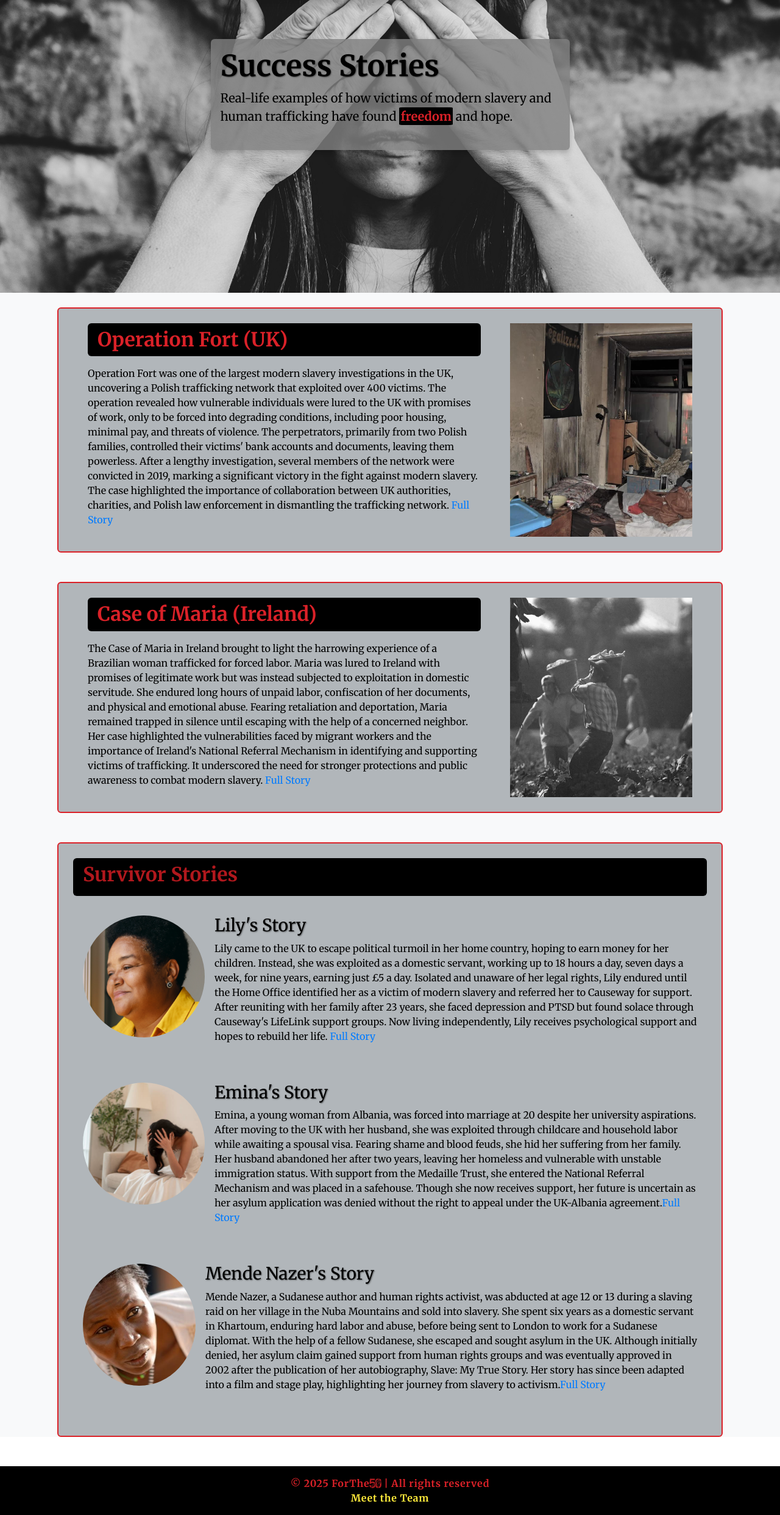
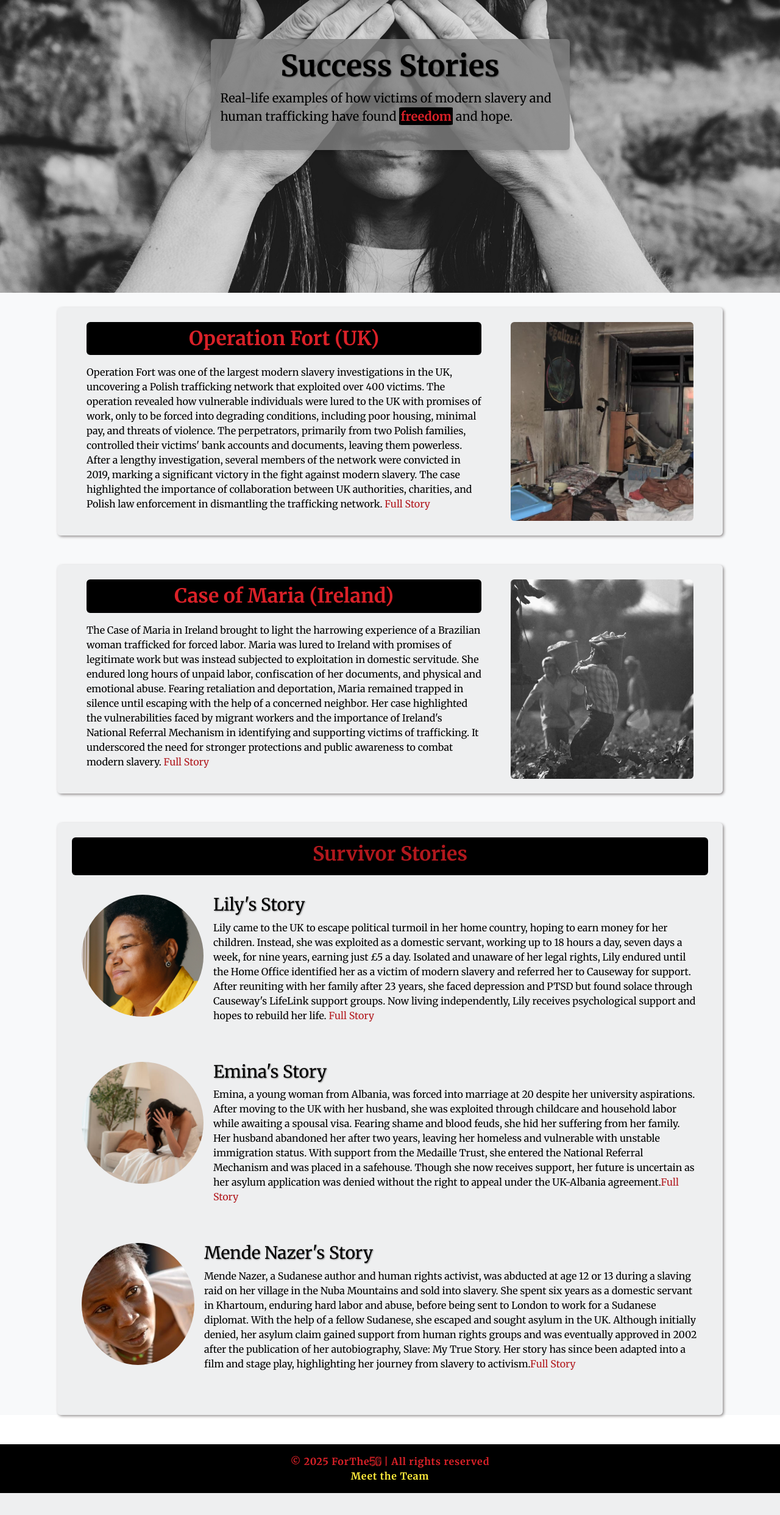
Before and after one commit to surfdemon/ForThe50, a Django app: page /stories/ in a window 1280 px wide. Shown: the part 82-2566 px from the top of the page at 61% size. After the commit the page ends 2530 px from the top, so only its background shows below. Run offline with Django 4.2, Linux system fonts and the light colour scheme; some libraries are stand-ins or nearby versions.

Commit message:
style: change all links to dark red, delete double css styling, change card bg color and shadow, remoe border

```diff
--- a/backend/settings.py
+++ b/backend/settings.py
@@ -144,6 +144,7 @@ STATICFILES_DIRS = [
     os.path.join(BASE_DIR, "backend", "static"),
 ]
 STATIC_ROOT = os.path.join(BASE_DIR, "staticfiles")
+STATICFILES_STORAGE = 'whitenoise.storage.CompressedManifestStaticFilesStorage'
 
 
 # Default primary key field type
--- a/backend/static/css/style.css
+++ b/backend/static/css/style.css
@@ -56,6 +56,14 @@ h3 {
   padding-bottom: 50px;
 }
 
+.link {
+  color: var(--dark-red);
+}
+
+.link:hover {
+  font-weight: 700;
+}
+
 /* ---------------- Navbar Styles ---------------- */
 .navbar {
   background-color: var(--black);
@@ -76,126 +84,6 @@ h3 {
 
 .navbar .nav-link.active {
   color: var(--yellow);
-}
-
-/* ------------------ Translator Styles ------------------ */
-.translator-widget {
-  padding: 2.2rem 0;
-}
-
-#ytWidget {
-  position: absolute;
-  right: 10px;
-  top: 90px;
-  width: auto;
-  z-index: 1000;
-}
-
-/* ------------------ Home Page Styles ------------------ */
-
-.background-image1 {
-  background-image: url("/static/assets/child.svg");
-  background-size: cover;
-  background-position: center 10%;
-  background-repeat: no-repeat;
-  background-attachment: fixed;
-  height: 100vh;
-}
-
-.background-image2 {
-  background-image: url("/static/assets/Every-human-has-rights.jpg");
-  background-size: cover;
-  background-position: center 0%;
-  background-repeat: no-repeat;
-  background-attachment: fixed;
-  height: 70vh;
-}
-
-.background-image3 {
-  background-image: url("/static/assets/Blind-girl.jpg");
-  background-size: cover;
-  background-position: center 40%;
-  background-repeat: no-repeat;
-  background-attachment: fixed;
-  height: 70vh;
-}
-
-.semi-opaque-grey {
-  background-color: rgba(128, 128, 128, 0.8);
-  border-radius: 10px;
-  padding: 20px;
-  box-shadow: 0 4px 8px rgba(0, 0, 0, 0.2);
-}
-
-.back1 {
-  background-color: #f8f9fa;
-}
-
-.story {
-  display: flex;
-  gap: 1rem;
-  padding: 1rem;
-  margin-bottom: 1rem;
-}
-
-.profile-image {
-  width: 200px;
-  height: 200px;
-  border-radius: 50%;
-  object-fit: cover;
-}
-.image-story {
-  width: 100%;
-  height: 100%;
-}
-
-.external-link {
-  color: #007bff;
-  text-decoration: none;
-}
-
-.profile-image1 {
-  width: 100px;
-  height: 100px;
-}
-
-.external-link:hover {
-  text-decoration: underline;
-}
-
-.styled-table {
-  border-collapse: collapse;
-  margin: 25px 0;
-  font-size: 0.9em;
-  font-family: sans-serif;
-  min-width: 400px;
-  box-shadow: 0 0 20px rgba(0, 0, 0, 0.15);
-  width: 100%;
-}
-
-.styled-table thead tr {
-  font-size: larger;
-  background-color: var(--black);
-  color: var(--red);
-  text-align: left;
-}
-
-.styled-table th,
-.styled-table td {
-  padding: 12px 15px;
-}
-
-.styled-table tbody tr {
-  border-bottom: 1px solid #dddddd;
-}
-
-.styled-table tbody tr:nth-of-type(even) {
-  background-color: #f3f3f3;
-}
-
-.styled-table tbody tr:last-of-type {
-  background-color: var(--black);
-  border-bottom: 2px solid var(--black);
 }
 
 /* ---------------- Statistics Page Styles ---------------- */
@@ -425,7 +313,7 @@ body.report-page .footer {
 
 /* ------------------ Page Styles ------------------ */
 .background-image1 {
-  background-image: url("/static/assets/Industrial-fence.jpg");
+  background-image: url("/static/assets/child.svg");
   background-size: cover;
   background-position: center 10%;
   background-repeat: no-repeat;
@@ -462,7 +350,6 @@ body.report-page .footer {
   height: 60vh;
 }
 
-
 .background-image5 {
   background-image: url("/static/assets/gettyimages-163206271-612x612.jpg");
   background-size: cover;
@@ -473,28 +360,89 @@ body.report-page .footer {
 
 }
 
-.semi-opaque-grey {
-  background-color: rgba(128, 128, 128, 0.8); /* Less transparent grey */
-  border-radius: 10px; /* Rounded edges */
-  padding: 20px; /* Add spacing */
-  box-shadow: 0 4px 8px rgba(0, 0, 0, 0.2); /* Optional shadow */
-}
-
-.back1 {
-  background-color: #f8f9fa;
-}
-
 .red {
-  color: #da2128;
+  color: var(--red);
   background-color: #000000;
   border-radius: 5%;
   padding: 2px;
 }
 
+.semi-opaque-grey {
+  background-color: rgba(128, 128, 128, 0.8);
+  border-radius: 10px;
+  padding: 20px;
+  box-shadow: 0 4px 8px rgba(0, 0, 0, 0.2);
+}
+
 .story {
   display: flex;
   gap: 1rem;
+  padding: 1rem;
+  margin-bottom: 1rem;
 }
+
+.profile-image {
+  width: 200px;
+  height: 200px;
+  border-radius: 50%;
+  object-fit: cover;
+}
+
+.image-story {
+  width: 100%;
+  height: 100%;
+}
+
+.profile-image1 {
+  width: 100px;
+  height: 100px;
+}
+
+.external-link:hover {
+  text-decoration: underline;
+}
+
+.styled-table {
+  border-collapse: collapse;
+  margin: 25px 0;
+  font-size: 0.9em;
+  font-family: sans-serif;
+  min-width: 400px;
+  box-shadow: 0 0 20px rgba(0, 0, 0, 0.15);
+  width: 100%;
+}
+
+.styled-table thead tr {
+  font-size: larger;
+  background-color: var(--black);
+  color: var(--red);
+  text-align: left;
+}
+
+.styled-table th,
+.styled-table td {
+  padding: 12px 15px;
+}
+
+.styled-table tbody tr {
+  border-bottom: 1px solid #dddddd;
+}
+
+.styled-table tbody tr:nth-of-type(even) {
+  background-color: #f3f3f3;
+}
+
+.styled-table tbody tr:last-of-type {
+  background-color: var(--black);
+  border-bottom: 2px solid var(--black);
+}
+
+/* Team Page */
+.team-social-links i {
+  color: var(--dark-red);
+  font-size: 1.8rem;
+}
+
 /* ---------------- Footer Styles ---------------- */
 
  .footer {
@@ -524,10 +472,10 @@ img.footer-logo.pb-1 {
   color: var(--red);
 }
 
-.card1 {
-  background-color: #6c757d80;
-  border: 2px solid;
-  border-color: #da2128;
+.card1,
+.form-container {
+  background-color: #e5e6e780;
+  box-shadow: 2px 2px 4px #625c5ca8;
 }
 
 .back1 {
@@ -586,16 +534,11 @@ img.footer-logo.pb-1 {
   }
 }
 
-
-
 .card-custom {
-  background-color: #6c757d80;
-  border: 2px solid #dc3545;
-  border-radius: 5px;
+  background-color: #e5e6e780;
+  box-shadow: 2px 2px 4px #625c5ca8;
   padding: 1.5rem;
-  box-shadow: 0 4px 6px rgba(0, 0, 0, 0.1);
 }
-
 
 .card-custom .card-title {
   font-size: 1.5rem;
--- a/forthe50/templates/forthe50/index.html
+++ b/forthe50/templates/forthe50/index.html
@@ -6,12 +6,11 @@
 {% block content %}
 <!-- Header-->
 <header class="py-5 background-image1">
-
   <div class="container px-5 ">
     <div class="row gx-5 align-items-left justify-content-center">
       <div class="col-lg-8 col-xl-7 col-xxl-8">
         <div class="my-3 text-center text-xl-start semi-opaque-grey rounded p-3">
-          <h1 class="display-5 fw-bolder main-title-color mb-2">Combating Modern Slavery and Human Trafficking in the UK
+          <h1 class="display-5 fw-bolder text-center main-title-color mb-2">Combating Modern Slavery and Human Trafficking in the UK
             and Ireland</h1>
           <div class="d-none d-sm-block">
             <p class="lead fw-normal text-white-40 mb-4">
--- a/forthe50/templates/forthe50/report.html
+++ b/forthe50/templates/forthe50/report.html
@@ -12,7 +12,7 @@
   <h1 class="text-center">Be the Voice for the Voiceless</h1>
   <div class="row justify-content-center">
     <div class="col-12 col-md-10 col-lg-8">
-      <div class="form-container shadow rounded p-4 my-4">
+      <div class="form-container rounded p-4 my-4">
         <form method="POST" id="reportForm">
           <h2 class="text-center mt-2 formHeader">Report a Crime</h2>
           {% csrf_token %}
--- a/forthe50/templates/forthe50/statistics.html
+++ b/forthe50/templates/forthe50/statistics.html
@@ -21,7 +21,7 @@
 </header>
   <div id="irelandData" class="country-data">
     <section class="pt-4 mx-3 px-3 back1">
-      <div class="row gx-5 p-4 rounded shadow-sm mb-4 card1">
+      <div class="row gx-5 p-4 rounded mb-4 card1">
         <div class="col-lg-12">
           <div class="px-3 bg-opacity-50 mb-3">
             <h2 class="fw-bold text-center rounded py-2 sub-titel">Data of Ireland</h2>
@@ -151,7 +151,7 @@
 
   <div id="ukData" class="country-data">
     <section class="pt-4 mx-3 px-3 back1">
-      <div class="row gx-5 p-4 rounded shadow-sm mb-4 card1">
+      <div class="row gx-5 p-4 rounded mb-4 card1">
         <div class="col-lg-12">
           <div class="px-3 bg-opacity-50 mb-3">
             <h2 class="fw-bold text-center rounded py-2 sub-titel">Data of United Kingdom</h2>
--- a/forthe50/templates/forthe50/stories.html
+++ b/forthe50/templates/forthe50/stories.html
@@ -12,7 +12,7 @@
         <div class="row gx-5 align-items-left justify-content-center">
             <div class="col-lg-8 col-xl-7 col-xxl-8">
                 <div class="my-3 text-center text-xl-start semi-opaque-grey  rounded p-3">
-                    <h1 class="display-5 fw-bolder main-title-color mb-2">
+                    <h1 class="display-5 fw-bolder text-center main-title-color mb-2">
                         Success Stories
                     </h1>
                     <p class="lead fw-normal text-white-40 mb-4">
@@ -32,7 +32,7 @@
         <div class="row gx-5 rounded card1 h-90 p-4">
             <div class="col-lg-8">
 
-                <h2 class="px-3 py-2 rounded  bg-opacity-50 mb-3 sub-titel fw-bold">Operation Fort (UK)</h2>
+                <h2 class="px-3 py-2 rounded text-center bg-opacity-50 mb-3 sub-titel fw-bold">Operation Fort (UK)</h2>
                 <p>Operation Fort was one of the largest modern slavery investigations in the UK, uncovering a Polish
                     trafficking network that exploited over 400 victims. The operation revealed how vulnerable
                     individuals were lured to the UK with promises of work, only to be forced into degrading conditions,
@@ -42,12 +42,12 @@
                     significant victory in the fight against modern slavery. The case highlighted the importance of
                     collaboration between UK authorities, charities, and Polish law enforcement in dismantling the
                     trafficking network.
-                    <a href="https://hopeforjustice.org/news/operation-fort-uncovering-the-largest-modern-slavery-ring-in-uk-history/" target="_blank" class="external-link">Full Story</a></p>
+                    <a href="https://hopeforjustice.org/news/operation-fort-uncovering-the-largest-modern-slavery-ring-in-uk-history/" target="_blank" class="link text-decoration-none">Full Story</a></p>
 
             </div>
 
             <div class="col-lg-4 text-center">
-                <img src="{% static 'assets/Operation-Fort.jpg' %}" alt="Operation Fort image" class="image-story">
+                <img src="{% static 'assets/Operation-Fort.jpg' %}" alt="Operation Fort image" class="image-story rounded">
             </div>
 
         </div>
@@ -64,7 +64,7 @@
         <div class="row gx-5 rounded card1 h-90 p-4">
 
             <div class="col-lg-8">
-                <h2 class="px-3 py-2 rounded  bg-opacity-50 mb-3 sub-titel fw-bold">Case of Maria (Ireland)</h2>
+                <h2 class="px-3 py-2 rounded text-center bg-opacity-50 mb-3 sub-titel fw-bold">Case of Maria (Ireland)</h2>
                 <p>The Case of Maria in Ireland brought to light the harrowing experience of a Brazilian woman
                     trafficked for forced labor. Maria was lured to Ireland with promises of legitimate work but was
                     instead subjected to exploitation in domestic servitude. She endured long hours of unpaid labor,
@@ -73,13 +73,13 @@
                     Her case highlighted the vulnerabilities faced by migrant workers and the importance of Ireland's
                     National Referral Mechanism in identifying and supporting victims of trafficking. It underscored the
                     need for stronger protections and public awareness to combat modern slavery. <a
-                        href="https://www.anyonetrafficked.com/" target="_blank" class="external-link">Full Story</a>
+                        href="https://www.anyonetrafficked.com/" target="_blank" class="link text-decoration-none">Full Story</a>
                 </p>
 
             </div>
 
             <div class="col-lg-4 text-center">
-                <img src="{% static 'assets/farming.jpeg' %}" alt="Operation Fort image" class="image-story">
+                <img src="{% static 'assets/farming.jpeg' %}" alt="Operation Fort image" class="image-story rounded">
             </div>
         </div>
 
@@ -92,7 +92,7 @@
 
     <div class="row gx-5 rounded card1 h-90 p-4">
         <div class="px-3 py-2 rounded  bg-opacity-50 mb-3 sub-titel">
-            <h2 class="fw-bold">Survivor Stories</h2>
+            <h2 class="fw-bold text-center">Survivor Stories</h2>
         </div>
 
 
@@ -109,7 +109,7 @@
                     but found solace through Causeway's LifeLink support groups. Now living independently, Lily receives
                     psychological support and hopes to rebuild her life. <a
                         href="https://www.wearecauseway.org.uk/slavery_stories/lillys-story" target="_blank"
-                        class="external-link">Full Story</a></p>
+                        class="link text-decoration-none">Full Story</a></p>
             </div>
         </div>
 
@@ -126,7 +126,7 @@
                     Mechanism and was placed in a safehouse. Though she now receives support, her future is uncertain as
                     her asylum application was denied without the right to appeal under the UK-Albania agreement.<a
                         href="https://www.medaille-trust.org.uk/survivor-stories" target="_blank"
-                        class="external-link">Full Story</a></p>
+                        class="link text-decoration-none">Full Story</a></p>
             </div>
         </div>
 
@@ -143,7 +143,7 @@
                     eventually approved in 2002 after the publication of her autobiography, Slave: My True Story. Her
                     story has since been adapted into a film and stage play, highlighting her journey from slavery to
                     activism.<a href="https://en.wikipedia.org/wiki/Mende_Nazer" target="_blank"
-                        class="external-link">Full Story</a>
+                        class="link text-decoration-none">Full Story</a>
                 </p>
             </div>
         </div>
--- a/forthe50/templates/forthe50/team.html
+++ b/forthe50/templates/forthe50/team.html
@@ -137,7 +137,7 @@
 
             <!-- Footer Section -->
             <div class="text-center mt-5">
-                <p class="text-muted">This project was developed during the <a href="https://hackathon.codeinstitute.net/hackathon/public/55/" target="_blank">Code Institute Hackathon - January 2025</a></p>
+                <p class="text-muted">This project was developed during the <a class="link" href="https://hackathon.codeinstitute.net/hackathon/public/55/" target="_blank">Code Institute Hackathon - January 2025</a></p>
             </div>
         </div>
     </div>
```
Also changed, not shown: forthe50/templates/forthe50/about.html (+5 -5 lines), forthe50/templates/forthe50/contact.html (+4 -4 lines), forthe50/templates/forthe50/knowledge.html (+13 -13 lines).
